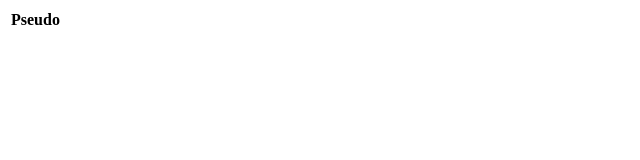
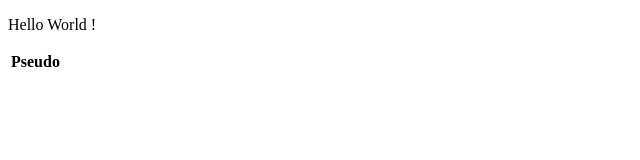
Before and after one commit to lassKana/Repo1, a plain HTML site: page index.html in a window 1280 px wide. Shown: the whole page, without its empty margins (0-640 px from the left). Drawn offline with Linux system fonts and the light colour scheme.

Commit message:
Hello World

```diff
--- a/index.html
+++ b/index.html
@@ -7,6 +7,7 @@
 <form>
 	<table>
 		<th>Pseudo</th>
+		<p>Hello World !<p>
 	</table>
 </form>
 </body>
```
